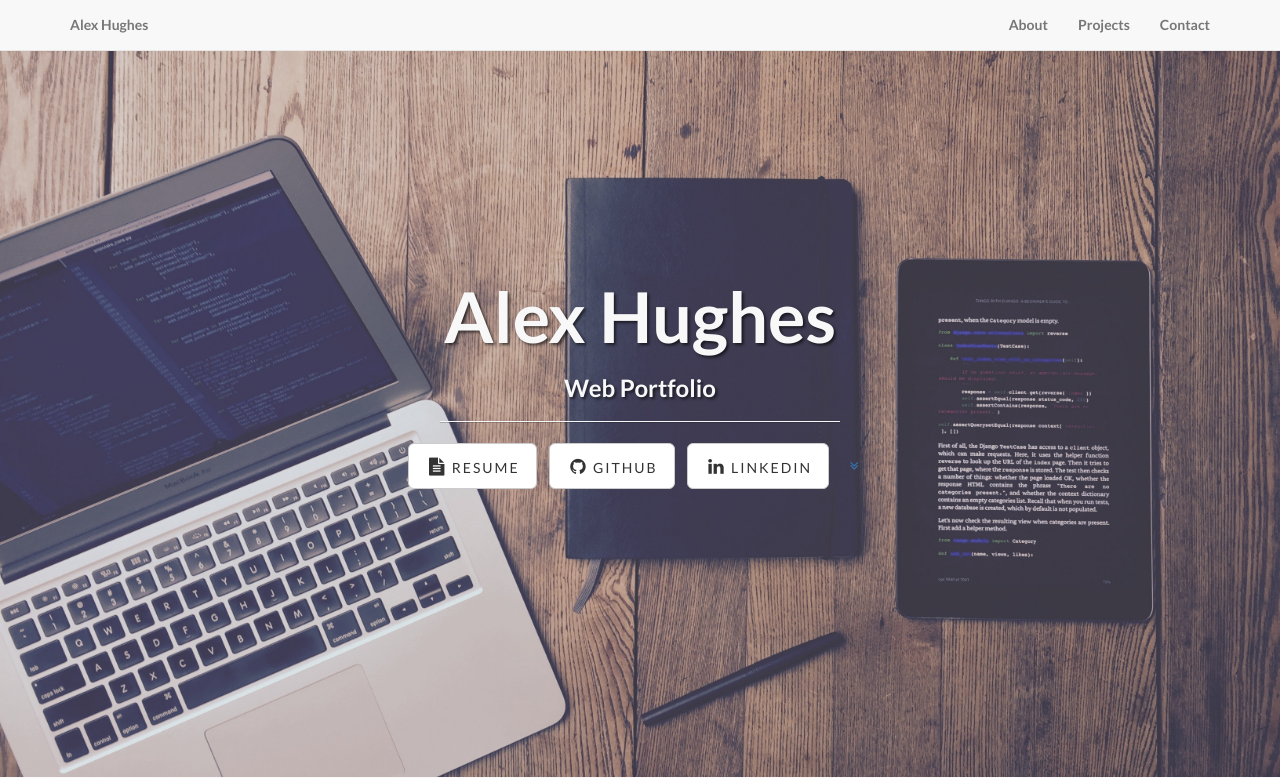
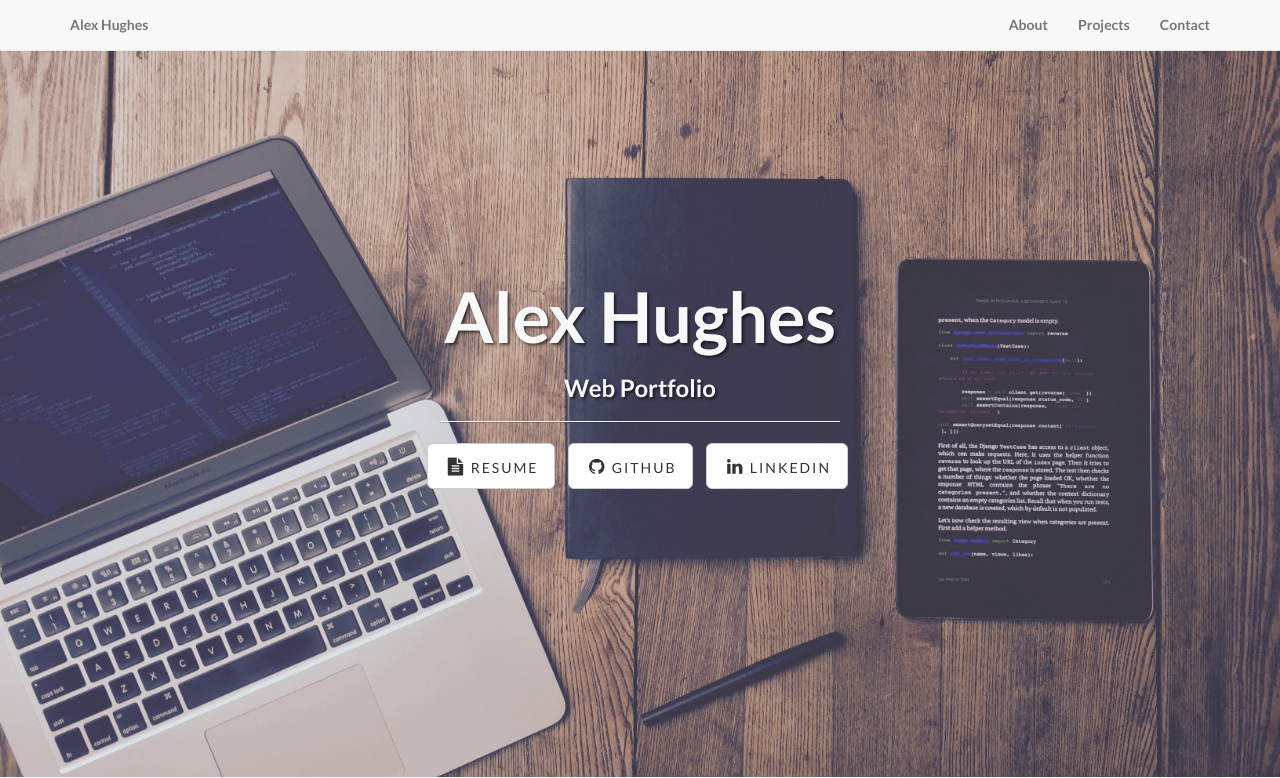
Before and after one commit to alxhghs/my-personal-page, a Django app: page / in a window 1280 px wide. Shown: the top 778 px of the page. Run offline with Django 3.2, Linux system fonts and the light colour scheme; data that the repository does not hold is empty; some libraries are stand-ins or nearby versions.

Commit message:
Update index.html

```diff
--- a/core/templates/index.html
+++ b/core/templates/index.html
@@ -24,9 +24,9 @@
                             <li>
                                 <a href="https://www.linkedin.com/in/alxhughes/" class="btn btn-default btn-lg"><i class="fa fa-linkedin fa-fw"></i> <span class="network-name">Linkedin</span></a>
                             </li>
-			    <a href="#about" class="btn btn-circle page-scroll">
+			<!--    <a href="#about" class="btn btn-circle page-scroll">
                                <i class="fa fa-angle-double-down animated"></i>
-                            </a>
+                            </a> -->
                         </ul>
                     </div>
                 </div>
```
